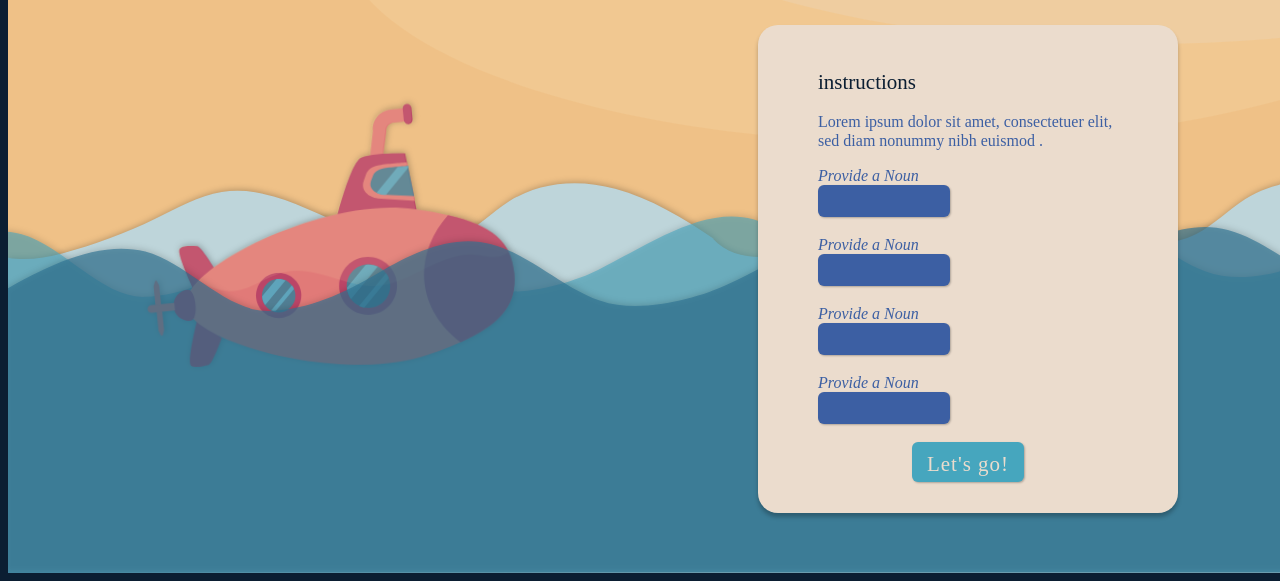
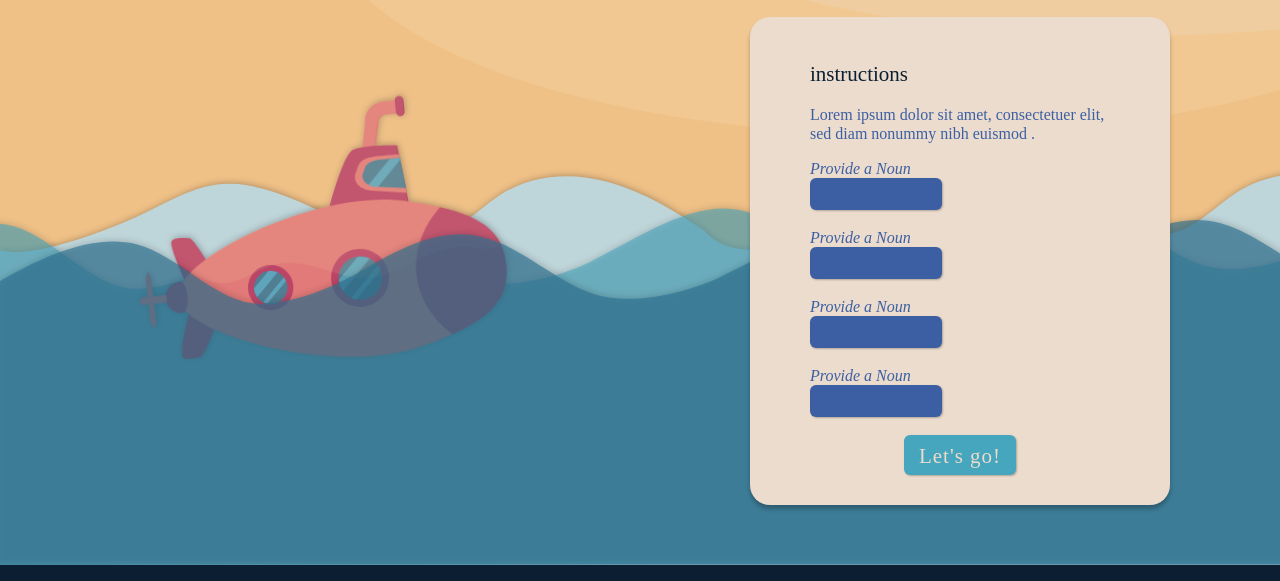
Before and after one commit to hannan-waliullah/hannan-waliullah.github.com, a plain HTML site: page des157/studio1/index.html in a window 1280 px wide. Shown: the part 291-872 px from the top of the page. Drawn offline with nearby package versions, Linux system fonts and the light colour scheme; a web font is replaced by a local one.

```diff
--- a/des157/studio1/index.html
+++ b/des157/studio1/index.html
@@ -5,6 +5,7 @@
     <meta name="viewport" content="width=device-width, initial-scale=1.0">
     <title>Build Mad Lib Script</title>
     <script src="studio1.js" defer></script>
+    <link href="https://cdnjs.cloudflare.com/ajax/libs/normalize/8.0.1/normalize.min.css" rel="stylesheet">
     <link rel="stylesheet" href="https://use.typekit.net/ozx8iqj.css">
     <link rel="stylesheet" href="styles.css">
 
```
Also changed, not shown: des157/lj/index.html (+1 -2 lines).
